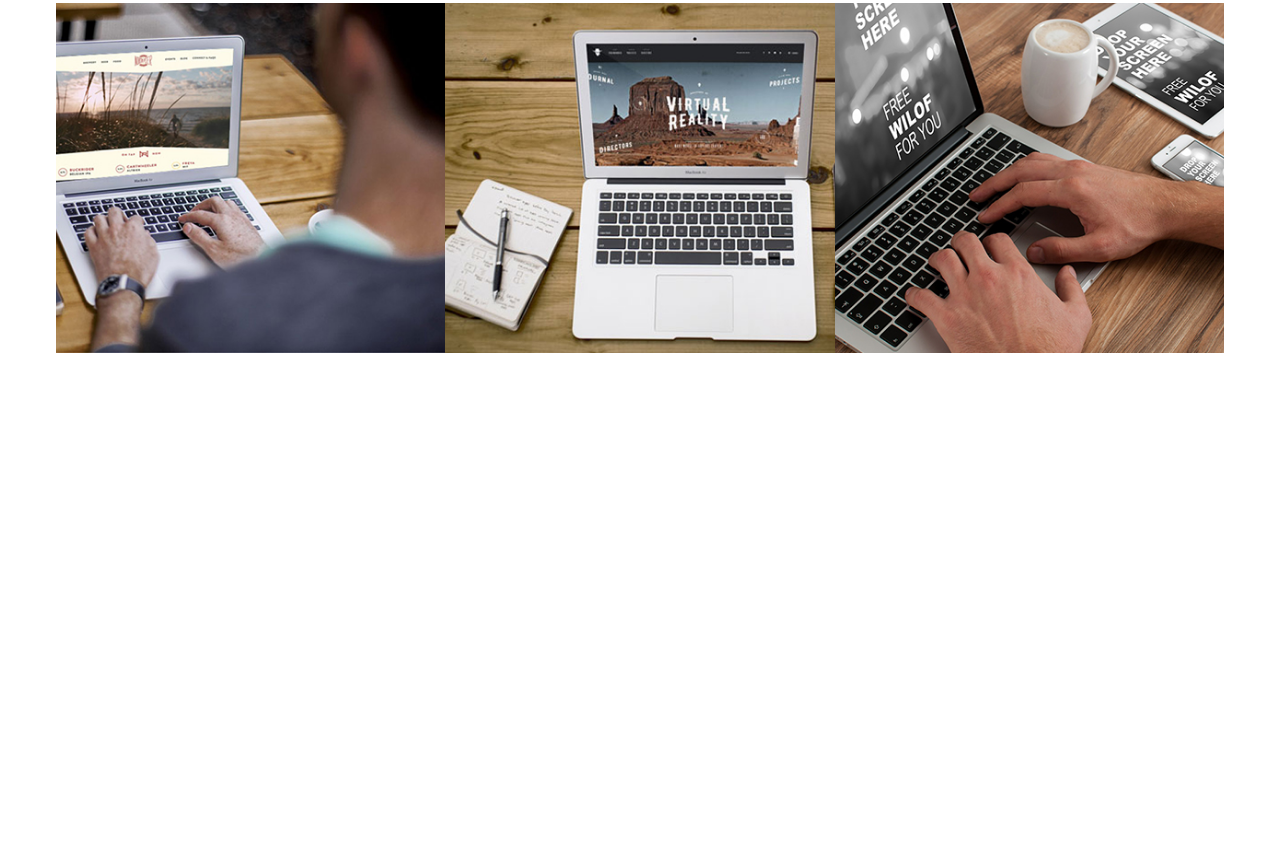
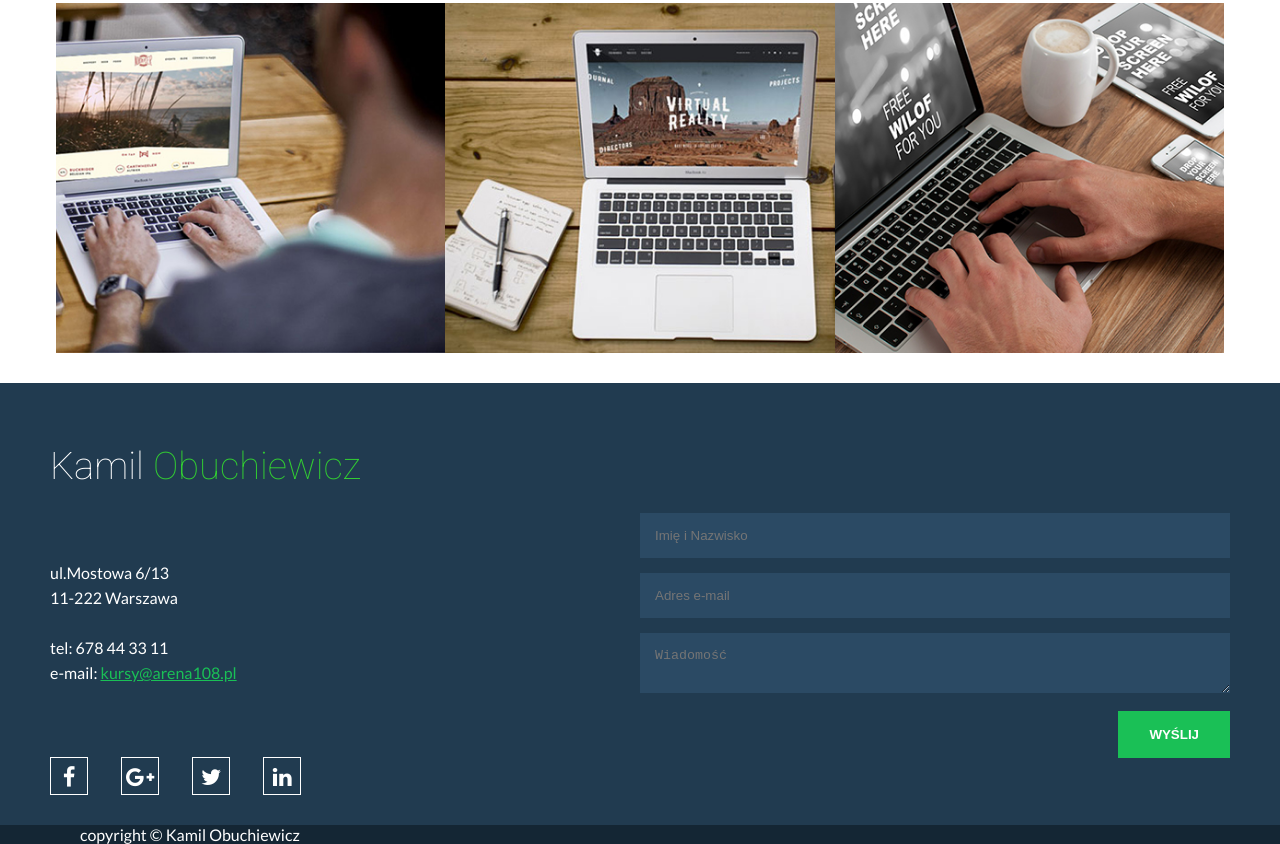
Before and after one commit to kamobi24/kamobi24.github.io, a plain HTML site: page Portfolio-kurs/index.html in a window 1280 px wide. Shown: the part 1646-2490 px from the top of the page. Before the commit the page ends 2029 px from the top, so only its background shows below. Drawn offline with Linux system fonts and the light colour scheme.

Commit message:
portfolio-responsive

```diff
--- /dev/null
+++ b/Portfolio-kurs/css/responsive.css
@@ -0,0 +1,41 @@
+@media all and (max-width : 1200px){
+
+}
+@media all and (max-width : 992px){
+    #main-nav .toggle {
+        display: block;
+        background-color: #fff;
+        padding: 0 20px;
+        color: #1ac056;
+        font-size: 20px;
+        line-height: 50px;
+        text-decoration: none;
+        border: none;
+        text-align: right;
+    }
+    #main-nav ul{
+        display: none;
+    }
+    #main-nav #drop:checked + ul {
+        display: block;
+    }
+    #main-nav > ul > li {
+        display: block;
+        width: 100%;
+        padding: 5px;
+        text-align: right;
+
+    }
+}
+@media all and (max-width : 768px){
+    section {
+        padding: 0 40px 50px;
+    }
+
+}
+@media all and (max-width : 576px){
+    section {
+        padding: 0 10px 30px;
+    }
+
+}
--- a/Portfolio-kurs/css/style.css
+++ b/Portfolio-kurs/css/style.css
@@ -28,6 +28,14 @@ section {
     position: fixed;
     background-color: #FFFFFF;
     height: 50px;
+    z-index: 2;
+}
+#main-nav ul {
+    background-color: #fff;
+
+}
+#main-nav .toggle, [id="drop"] {
+    display: none;
 }
 
 #main-nav .menu {
@@ -198,3 +206,86 @@ section {
 #portfolio .portfolio-items .portfolio-item .item-mask .item-content .item-content-inner a:hover {
     color: green;
 }
+/*section contact*/
+
+#contact {
+    background-color: #213b50;
+    color: #fff;
+    overflow: hidden;
+}
+#contact .contact-data {
+    width: 50%;
+    float: left;
+}
+#contact .contact-data h2 {
+    text-align: left;
+    font-size: 38px;
+}
+#contact .contact-data address {
+    font-style: normal;
+    margin: 72px 0;
+    line-height: 25px;
+}
+
+#contact .contact-data address a{
+    color: #1ac056;
+}
+#contact  .contact-data .contact-social-icons a{
+    display: inline-block;
+    color: #fff;
+    height: 38px;
+    width: 38px;
+    text-align: center;
+    line-height: 38px;
+    border: 1px solid #fff;
+    margin-right: 30px;
+    font-size: 22px;
+}
+#contact  .contact-data .contact-social-icons a:hover {
+    color: #213b50;
+    border: 1px solid #213b50;
+    background-color: #fff;
+}
+#contact .contact-form {
+    width: 50%;
+    float: left;
+    margin-top: 100px;
+}
+#contact .contact-form form input,
+#contact .contact-form form textarea {
+    width: 100%;
+    padding: 15px;
+    margin-bottom: 15px;
+    background-color: #2b4a64;
+    border: #2b4a64 0px;
+    color: #fff;
+}
+#contact .contact-form form input:focus,
+#contact .contact-form form textarea:focus {
+    background-color: #426684;
+}
+#contact .contact-form form input[type='submit'] {
+    background-color: #1ac056;
+    color: #fff;
+    width: auto;
+    text-transform: uppercase;
+    font-weight: 600;
+    padding: 15px 30px;
+    float: right;
+    border: 1px #1ac056 solid;
+}
+#contact .contact-form form input[type='submit']:hover {
+    background-color: #fff;
+    color: #1ac056;
+}
+/*stopka-footer */
+footer {
+    background-color: #142634;
+    color: #fff;
+    padding: 0 80px;
+    overflow: hidden;
+
+}
+footer p {
+    margin: 0;
+}
--- a/Portfolio-kurs/index.html
+++ b/Portfolio-kurs/index.html
@@ -9,11 +9,14 @@
 
     <!-- style -->
     <link rel="stylesheet" href="css/style.css">
+    <link rel="stylesheet" href="css/responsive.css">
     <link rel="stylesheet" href="font-awesome-4.7.0/css/font-awesome.min.css">
 
 </head>
 <body>
     <nav id="main-nav">
+       <label for="drop" class="toggle">Menu</label>
+       <input type="checkbox" id="drop">
         <ul class="menu">
             <li class="menu-item"><a href="">O mnie</a></li>
             <li class="menu-item"><a href="">Umiejętności</a></li>
@@ -113,12 +116,40 @@
       </div>
 
 
+ </section>
+<!--     contact section-->
+     <section id="contact">
+         <div class="contact-data">
+             <h2>Kamil <span>Obuchiewicz</span></h2>
+             <address>
+                 ul.Mostowa 6/13 <br>
+                 11-222 Warszawa <br> <br>
+                 tel: 678 44 33 11 <br>
+                 e-mail: <a href="mailto:kursy@arena108.pl">
+                     kursy@arena108.pl
+                 </a>
+             </address>
+             <div class="contact-social-icons">
+                 <a href=""><i class="fa fa-facebook"></i></a>
+                 <a href=""><i class="fa fa-google-plus"></i></a>
+                 <a href=""><i class="fa fa-twitter"></i></a>
+                 <a href=""><i class="fa fa-linkedin"></i></a>
+             </div>
+         </div>
+         <div class="contact-form">
+            <form action="">
+                <input type="text" name="name" placeholder="Imię i Nazwisko">
+                <input type="e-mail" name="e-mail" placeholder="Adres e-mail">
+                <textarea name="message"  placeholder="Wiadomość"></textarea>
+                <input type="submit" value="Wyślij">
+            </form>
 
-
-    </section>
-
-
-
+         </div>
+     </section>
+<!--     footer-->
+    <footer>
+        <p class="copyright">copyright &copy Kamil Obuchiewicz</p>
+    </footer>
 
 
 
```
